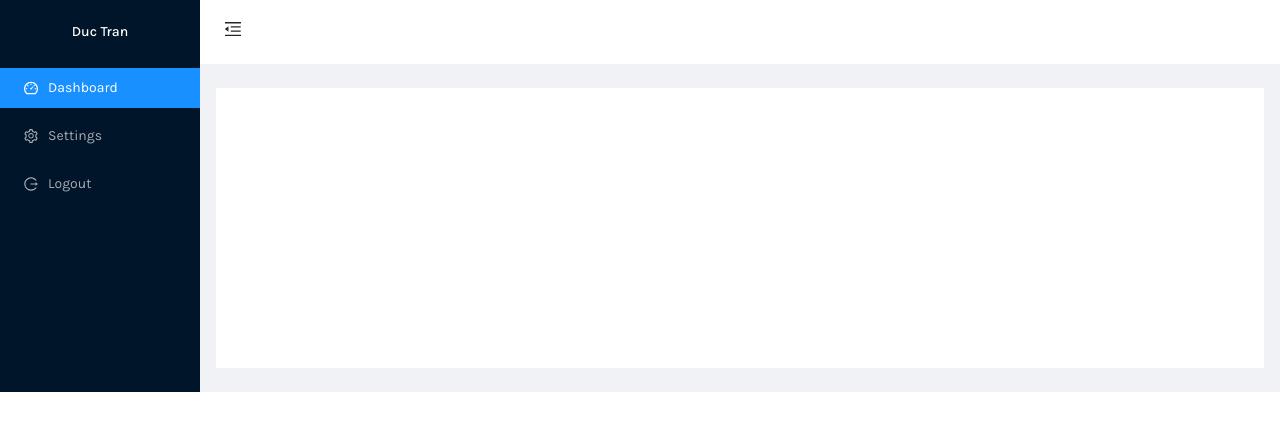
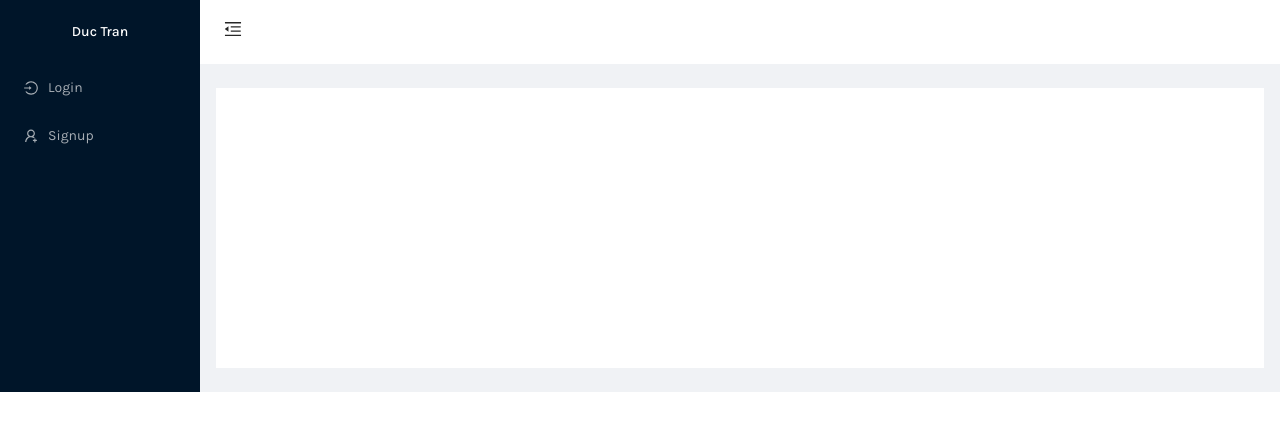
Before and after one commit to DucTranNFQ/react-basic, a React (Create React App) app: page / in a window 1280 px wide. Shown: the top 430 px of the page. Built offline with nearby package versions, Linux system fonts and the light colour scheme.

Commit message:
feat: handle main layout with user login status, and logout

```diff
--- a/src/App.js
+++ b/src/App.js
@@ -12,7 +12,6 @@ import MainLayout from "./layouts/MainLayout";
 function App() {
   const globalData = useContext(GlobalDataContext);
   const {userData} = globalData;
-  console.log(userData)
 
   return (
     <>
--- a/src/api/userAPI.js
+++ b/src/api/userAPI.js
@@ -56,7 +56,7 @@ export const userAPI = {
         return new Promise((resolve) => {
           setTimeout(() => {
             resolve({
-              email: 'dangkhoa.duong@nfq.asia',
+              email: 'tblyduc2412@gmail.com',
               role: 'member',
             });
           }, 0);
--- a/src/layouts/MainLayout/index.js
+++ b/src/layouts/MainLayout/index.js
@@ -1,4 +1,4 @@
-import React, {useState} from 'react'
+import React, {useEffect, useState} from 'react'
 import { Outlet, Link } from 'react-router-dom'
 import { Layout, Menu } from 'antd';
 import {
@@ -6,16 +6,27 @@ import {
   MenuFoldOutlined,
   SettingOutlined,
   LogoutOutlined,
-  DashboardOutlined
+  DashboardOutlined,
+  LoginOutlined,
+  UserAddOutlined
 } from '@ant-design/icons';
 
 import style from "./MainLayout.module.scss"
+import { userAPI } from '../../api/userAPI';
 
 const { Header, Sider, Content } = Layout;
 
 export default function MainLayout() {
   const [collapsed, setCollapsed] = useState(false);
-
+  const [userData, setUserData] = useState({});
+    useEffect(() => {
+        userAPI.fetchUserData(localStorage.token).then(user => setUserData(user))
+    }, [])
+    const { role } = userData;
+    const handleLogout = () => {
+        localStorage.removeItem('token')
+        setUserData({})
+    }
   return (
     <>
         <Layout>
@@ -25,24 +36,31 @@ export default function MainLayout() {
 				theme="dark"
 				mode="inline"
 				defaultSelectedKeys={['1']}
-                items={[
-                    {
-                        key: '1',
-                        icon: <DashboardOutlined />,
-                        label: <Link to="dashboard">Dashboard</Link>,
-                    },
-                    {
-                        key: '2',
-                        icon: <SettingOutlined />,
-                        label: <Link to="settings">Settings</Link>,
-                    },
-                    {
-                        key: '3',
-                        icon: <LogoutOutlined />,
-                        label: <Link to="logout">Logout</Link>,
-                    },
-                ]}
-			/>
+			>
+                {
+                    role === 'admin' || role === 'member' ?
+                    <Menu.Item icon={<DashboardOutlined />} key="dashboard"><Link to="dashboard">Dashboard</Link></Menu.Item>
+                    : null
+                }
+                {
+                    role === 'admin' ?
+                    <Menu.Item icon={<SettingOutlined />} key="settings"><Link to="settings">Settings</Link></Menu.Item>
+                    : null
+                }
+                {
+                    role === 'admin' || role === 'member' ?
+                    <Menu.Item icon={<LogoutOutlined />} key="logout" onClick={handleLogout}>Logout</Menu.Item>
+                    : null
+                }
+                {
+                    !localStorage.token &&
+                    <Menu.Item icon={<LoginOutlined />} key="login"><Link to="login">Login</Link></Menu.Item>
+                }
+                {
+                    !localStorage.token &&
+                    <Menu.Item icon={<UserAddOutlined />} key="signup"><Link to="signup">Signup</Link></Menu.Item>
+                }
+            </Menu>
 			</Sider>
 			<Layout className="site-layout">
 				<Header
--- a/src/pages/authPage/LoginPage/index.jsx
+++ b/src/pages/authPage/LoginPage/index.jsx
@@ -32,14 +32,15 @@ export default function SignupForm() {
       setIsSubmitting(true)
 
       const response = await userAPI.login(values);
-      console.log(response)
+
       if(response.status === 401) {
         message.warning("email or password was wrong")
       } else if (response.status === 200) {
         message.success("Login successfully")
         localStorage.setItem('token', response.token)
-        globalData.setField('userData', response)
-        navigate('/dashboard')
+        const userData = await userAPI.fetchUserData(response.token);
+        globalData.setField('userData', userData)
+        navigate('/')
       }
 
 
```
